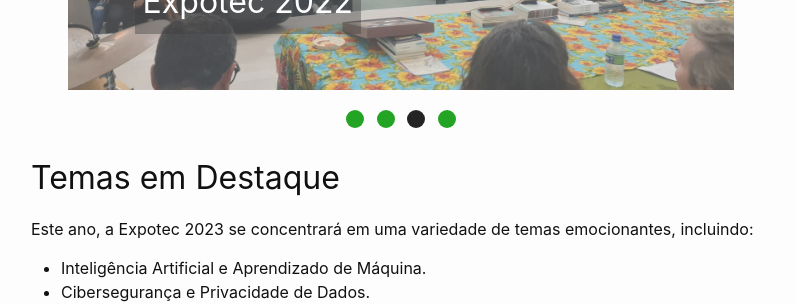
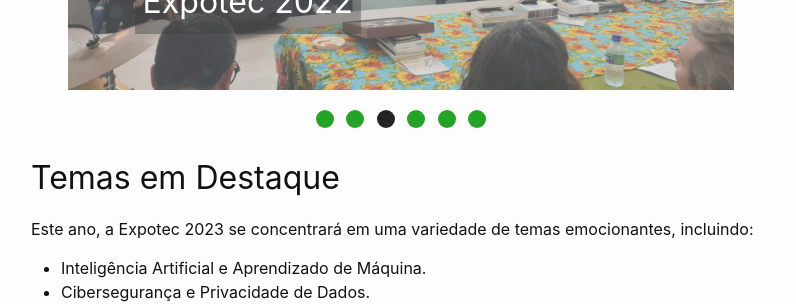
Before and after one commit to ifrn-macau/expotec2023, a Jekyll site: the page built from index.markdown, in a window 1280 px wide. Shown: the part 1313-1617 px from the top of the page, without its empty margins (239-1035 px from the left). Built offline with Jekyll 4.4.1, drawn with Linux system fonts in a browser that asks for light colours.

Commit message:
Atualização do config

```diff
--- a/index.markdown
+++ b/index.markdown
@@ -204,7 +204,16 @@
                 <img src="./images/anterior/Foto4.jpeg" alt="Slide">
                 <div class="legenda">Expotec 2022</div>
             </div>
-
+<div class="slideshow fade">
+                <div class="numeracao"></div>
+                <img src="./images/anterior/Foto5.jpeg" alt="Slide">
+                <div class="legenda">Expotec 2022</div>
+            </div>
+<div class="slideshow fade">
+                <div class="numeracao"></div>
+                <img src="./images/anterior/Foto6.jpeg" alt="Slide">
+                <div class="legenda">Expotec 2022</div>
+            </div>
  <a class="prev" onclick="plusSlides(-1)">&#10094;</a>
             <a class="next" onclick="plusSlides(1)">&#10095;</a>
 
@@ -215,6 +224,8 @@
             <span class="dot" onclick="currentSlide(2)"></span>
             <span class="dot" onclick="currentSlide(3)"></span>
             <span class="dot" onclick="currentSlide(4)"></span>
+            <span class="dot" onclick="currentSlide(5)"></span>
+            <span class="dot" onclick="currentSlide(6)"></span>
         </div>
 
 
```
